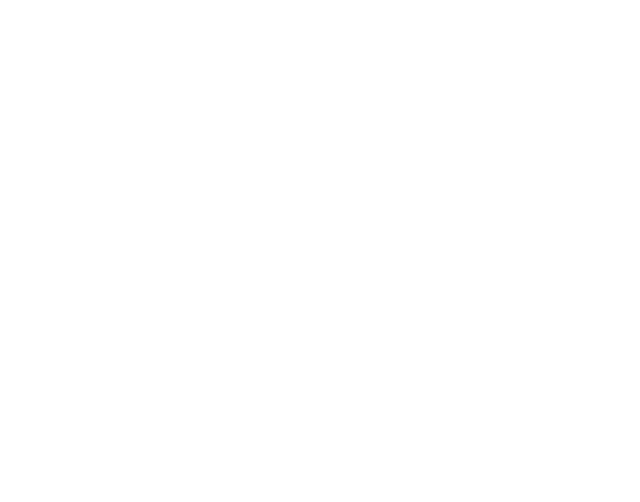
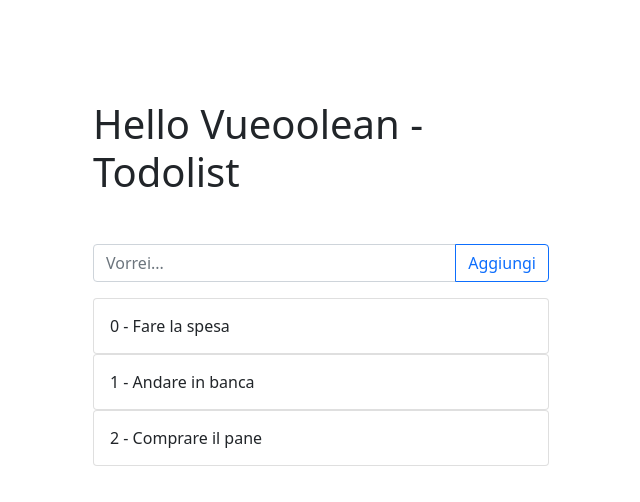
Before and after one commit to Frameck/vue-todolist, a plain HTML site: page index.html in a window 1280 px wide. Shown: the whole page, without its empty margins (319-959 px from the left). Drawn offline with nearby package versions, Linux system fonts and the light colour scheme.

Commit message:
Display tasks from Vue with v-for

```diff
--- a/css/style.css
+++ b/css/style.css
@@ -1,5 +1,12 @@
-* {
-    margin: 0;
-    padding: 0;
-    box-sizing: border-box;
+main {
+    margin: 100px 400px;
 }
+
+ul, li {
+    width: 100%;
+}
+
+li {
+    padding-top: 15px !important;
+    padding-bottom: 15px !important;
+}
--- a/index.html
+++ b/index.html
@@ -6,12 +6,26 @@
     <meta name="viewport" content="width=device-width, initial-scale=1.0">
     <title>Vue To Do list</title>
     <script src="https://cdn.jsdelivr.net/npm/vue"></script>
+    <link href="https://cdn.jsdelivr.net/npm/bootstrap@5.1.1/dist/css/bootstrap.min.css" rel="stylesheet" integrity="sha384-F3w7mX95PdgyTmZZMECAngseQB83DfGTowi0iMjiWaeVhAn4FJkqJByhZMI3AhiU" crossorigin="anonymous">
     <link rel="stylesheet" href="css/style.css">
 </head>
 <body>
     <div id="app">
         <main>
+            <div class="container d-flex flex-column align-items-center">
+                <h1 class="mb-5">Hello Vueoolean - Todolist</h1>
 
+                <!-- input nuova task -->
+                <div class="input-group mb-3">
+                    <input type="text" class="form-control" placeholder="Vorrei..." aria-label="task" aria-describedby="button-addon2">
+                    <button class="btn btn-outline-primary" type="button" id="button-addon2">Aggiungi</button>
+                </div>
+
+                <!-- lista delle task -->
+                <ul class="list-group" v-for="task, i in tasksList">
+                    <li class="list-group-item">{{ i }} - {{ task }}</li>
+                </ul>
+            </div>
         </main>
         <script src="js/script.js"></script>
     </div>
--- a/js/script.js
+++ b/js/script.js
@@ -3,6 +3,7 @@ Vue.config.devtools = true
 const vueApp = new Vue({
     el: '#app',
     data: {
-
+        newTask: '',
+        tasksList: ['Fare la spesa', 'Andare in banca', 'Comprare il pane']
     }
 })
```
